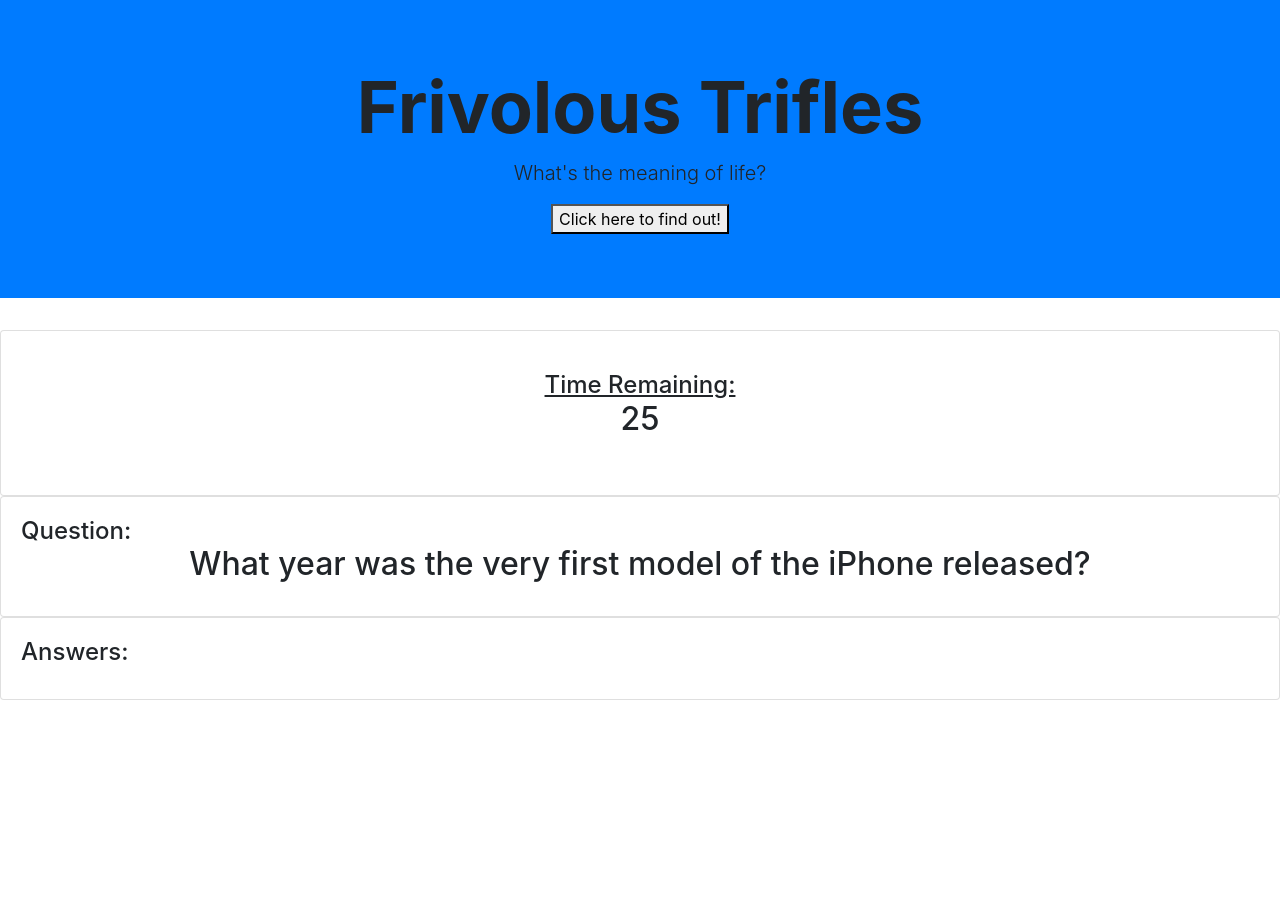
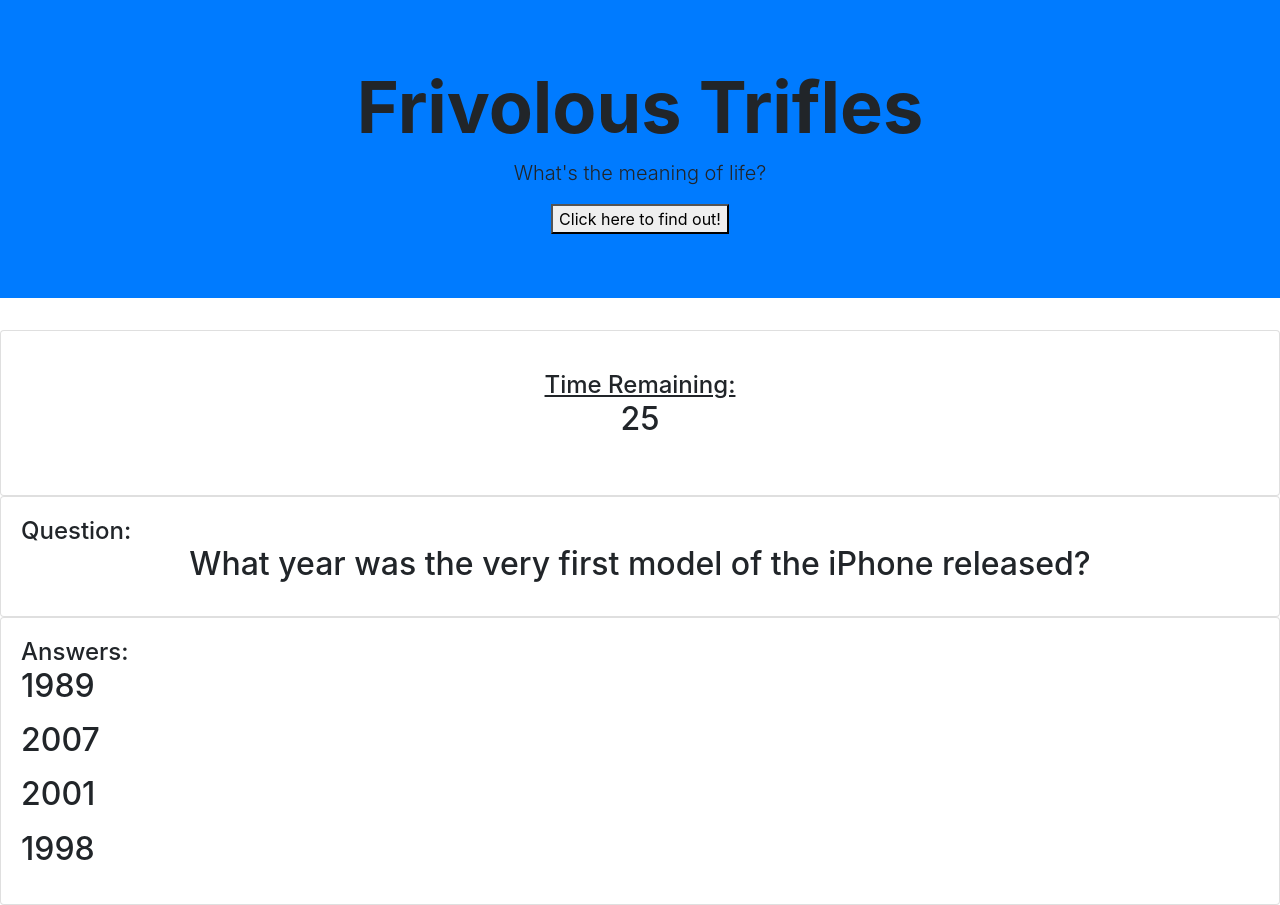
Before and after one commit to BMD-518/Triviagame, a plain HTML site: page index.html in a window 1280 px wide. Before the commit the page ends 800 px from the top, so only its background shows below. Drawn offline with nearby package versions, Linux system fonts and the light colour scheme.

Commit message:
function created to load responses, displayed to DOM

```diff
--- a/assets/javascript/app.js
+++ b/assets/javascript/app.js
@@ -1,54 +1,80 @@
 $(document).ready(function() {
     // initial variable values
-// correct answer counter
-var answeredCorrect = 0;
-// incorrect answer counter
-var answeredIncorrect = 0;
         // initial timer
     var remainingTime = 25;
+        // correct answer counter
+    var answeredCorrectly = 0;
+        // incorrect answer counter
+    var answeredIncorrectly = 0;
         // current question variable
     var currentQuestion = 0;
         // timer interval
     var time;
 
         // create array of objects containing questions, possible responses, and correct response.
-var questionInfo = [{
+    var questionInfo = [
+        {
             question: "What year was the very first model of the iPhone released?",
-    answers: ["1989", "2007", "2001", "1998"],
+            responses: ["1989", "2007", "2001", "1998"],
             correctAnswer: "1"
-}, {
+        },
+
+        {
             question: "Which planet is the hottest in the solar system?",
-    answers: ["Mars", "Neptune", "Venus", "Uranus"],
+            responses: ["Mars", "Neptune", "Venus", "Uranus"],
             correctAnswer: "2"
-}, {
+        },
+
+        {
             question: "Which country produces the most coffee in the world?",
-    answers: ["Vietnam", "Columbia", "Ethiopia", "Brazil"],
+            responses: ["Vietnam", "Columbia", "Ethiopia", "Brazil"],
             correctAnswer: "3"
-}, {
+        },
+
+        {
             question: "What’s the primary ingredient in hummus?",
-    answers: ["Lentils", "Garbonzo Beans", "Chickpeas", "Rocky Mountain Oysters"],
+            responses: ["Lentils", "Garbonzo Beans", "Chickpeas", "Rocky Mountain Oysters"],
             correctAnswer: "2"
-}, {
+        },
+
+        {
             question: "What name is used to refer to a group of frogs?",
-    answers: ["An Army", "A Grabble", "A Schwarm", "A Phloog"],
+            responses: ["An Army", "A Grabble", "A Schwarm", "A Phloog"],
             correctAnswer: "0"
-}];
+        }
+    ];
 
 
         // select first question to display to DOM
-    function loadQuestion() {
+        function noPressure() {
             const question = questionInfo[currentQuestion].question;
-        const response = questionInfo[currentQuestion].answers;
+            const responses = questionInfo[currentQuestion].responses;
 
+        // display initial time
         $('#time-remaining').html(`
             <h2>${remainingTime}</h2>
         `);
+        // display question
         $('#current-question').html(`
             <h2 class="text-center">${question}</h2>
         `);
+        $('#current-answers').html(`
+            <h2>${threeTruthsAndALie(responses)}</h2>
+        `);
+    };
+    // loads responses
+    function threeTruthsAndALie(responses) {
+
+        let result = '';
+
+        for (let r = 0; r < responses.length; r++) {
+            result += `<p class="choice" data-answer="${responses[r]}">${responses[r]}</p>`;
         };
 
-loadQuestion();
+        return result;
+    };
+
+    noPressure();
 
 
 
--- a/index.html
+++ b/index.html
@@ -39,12 +39,13 @@
     <!-- Answer card -->
     <div class="card text-left" id="answerCard">
       <div class="card-body">
-        <h4 class="card-title">Answers: <span id="current-answers"></span></h4>
+        <h4 class="card-title">Answers: <span class="" id="current-answers"></span></h4>
       </div>
     </div>
 
     <!-- jQuery first, then Popper.js, then Bootstrap JS -->
-    <script src="https://code.jquery.com/jquery-3.2.1.slim.min.js" integrity="sha384-KJ3o2DKtIkvYIK3UENzmM7KCkRr/rE9/Qpg6aAZGJwFDMVNA/GpGFF93hXpG5KkN" crossorigin="anonymous"></script>
+    <script src="https://code.jquery.com/jquery-3.4.1.min.js" integrity="sha256-CSXorXvZcTkaix6Yvo6HppcZGetbYMGWSFlBw8HfCJo="
+    crossorigin="anonymous"></script>
     <script src="https://cdnjs.cloudflare.com/ajax/libs/popper.js/1.12.9/umd/popper.min.js" integrity="sha384-ApNbgh9B+Y1QKtv3Rn7W3mgPxhU9K/ScQsAP7hUibX39j7fakFPskvXusvfa0b4Q" crossorigin="anonymous"></script>
     <script src="https://maxcdn.bootstrapcdn.com/bootstrap/4.0.0/js/bootstrap.min.js" integrity="sha384-JZR6Spejh4U02d8jOt6vLEHfe/JQGiRRSQQxSfFWpi1MquVdAyjUar5+76PVCmYl" crossorigin="anonymous"></script>
     <!-- Optional JavaScript -->
```
Lines whose indentation alone changed are shown as unchanged.
